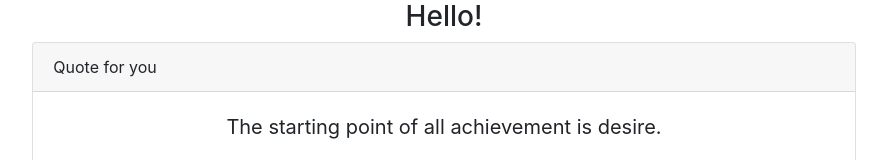
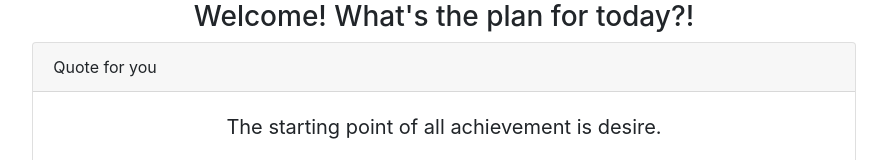
Before and after one commit to DominikPro/task-manager, a React (Create React App) app: page / in a window 1280 px wide. Shown: the top 160 px of the page, without its empty margins (196-1083 px from the left). Built offline with nearby package versions, Linux system fonts and the light colour scheme; no server answers.

Commit message:
adding gif instruction

```diff
--- a/public/index.html
+++ b/public/index.html
@@ -23,7 +23,7 @@
       work correctly both with client-side routing and a non-root public URL.
       Learn how to configure a non-root public URL by running `npm run build`.
     -->
-    <title>React App</title>
+    <title>List of challenges</title>
   </head>
   <body>
     <noscript>You need to enable JavaScript to run this app.</noscript>
--- a/src/components/Quote/Quote.jsx
+++ b/src/components/Quote/Quote.jsx
@@ -14,15 +14,15 @@ const Quote = () => {
 
     useEffect(() => {
         drawAQuote()
-    },[])
+    }, [])
 
     return (
-    <>
+        <>
             <div className="h50 mb-4">
                 <Row className="justify-content-center align-items-center">
 
                     <Col xs={12}  >
-                        <h3 className="text-center" >Hello!</h3>
+                        <h3 className="text-center" >Welcome! What's the plan for today?!</h3>
                     </Col>
 
                     <Col xs={12} md={8} className="mb-2  ">
@@ -43,7 +43,7 @@ const Quote = () => {
 
                                 <Button onClick={() => drawAQuote()} className="mt-2" variant="outline-info" > Next</Button>
 
-                                </Card.Body>
+                            </Card.Body>
 
                         </Card>
                     </Col>
@@ -52,7 +52,7 @@ const Quote = () => {
 
 
 
-    </>
-)
+        </>
+    )
 }
 export default Quote;
```
Also changed, not shown: 1 other file (tests, documents, lock files or other folders).
